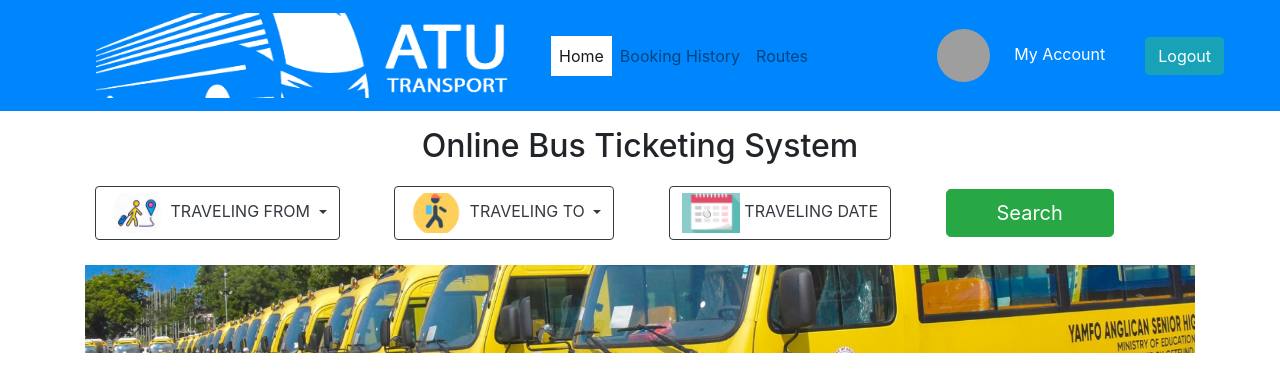
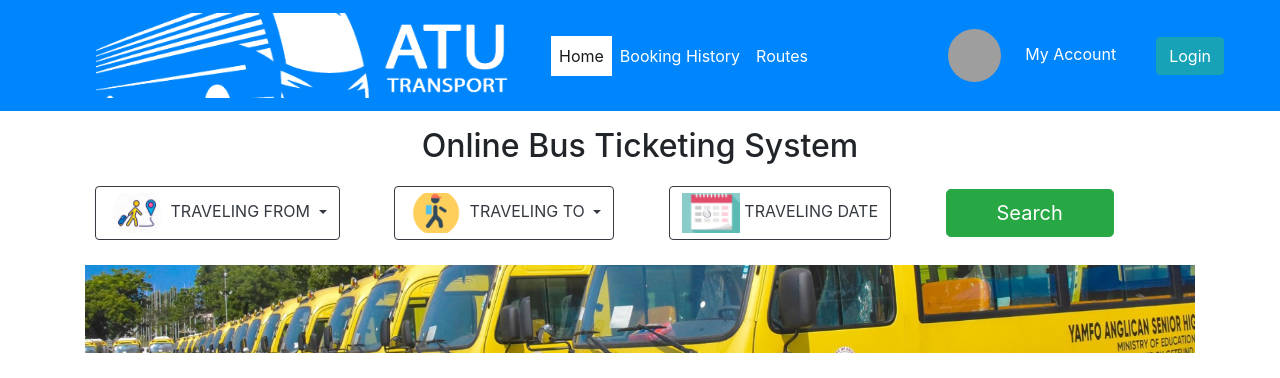
Before and after one commit to tmsoft96/atu_transport_system, a PHP site: page / in a window 1280 px wide. Shown: the top 378 px of the page. Run offline with PHP 8.4, Linux system fonts and the light colour scheme; grey boxes are pictures that could not be loaded.

Commit message:
update login page :

```diff
--- a/authentication/login_authentication.php
+++ b/authentication/login_authentication.php
@@ -30,7 +30,7 @@ if ($_SERVER['REQUEST_METHOD'] == 'POST' && isset($_POST['submit-btn']) && isset
             throw new LogicException("Wrong password entered");
         }
 
-        $_SESSION['msg'] = "";
+        $_SESSION['msg'] = null;
         $_SESSION['logged'] = true;
         header('location: ' . APP_URL . '/index.php');
 
--- a/login.php
+++ b/login.php
@@ -31,7 +31,7 @@
                         <p>' . $msg . '</p>
                         </div>';
                     }
-                    if(isset($_SESSION['msg']) || $_SESSION['msg'] != "") {
+                    if(isset($_SESSION['msg'])) {
                         echo '<div class="alert alert-info h5">
                         <p>' . $_SESSION['msg'] . '</p>
                         </div>';
--- a/views/head.php
+++ b/views/head.php
@@ -27,6 +27,10 @@
         color: green;
     }
 
+    .navbar-light .navbar-nav .nav-link {
+        color: white;
+    }
+
     /*code to change background color*/
     .navbar-nav>.active>a {
         background-color: white;
--- a/views/navbar.php
+++ b/views/navbar.php
@@ -23,12 +23,19 @@
                     <form class="form-inline">
                         <li>
                             <a href="<?= APP_URL ?>/myAccount.php">
-                                <img src="<?= APP_URL ?>/public/img/profilePic.png" alt="profile picture" class="rounded-circle">
+                                <img src="<?= APP_URL ?>/public/img/profilePic.jpg" alt="profile picture" class="rounded-circle">
                                 <span>My Account</span>
                             </a>
                         </li>
                         <li>
-                            <a class="btn btn-info" href="<?= APP_URL ?>/logout.php">Logout</a>
+                            <?php
+                                if (isset($_SESSION['logged'])){
+                                    echo "<a class=\"btn btn-info\" href=\"" . APP_URL . "/logout.php\">Logout</a>";
+                                } else {
+                                    echo "<a class=\"btn btn-info\" href=\"" . APP_URL . "/logout.php\">Login</a>";
+                                }
+                            ?>
+
                         </li>
 
                     </form>
```
